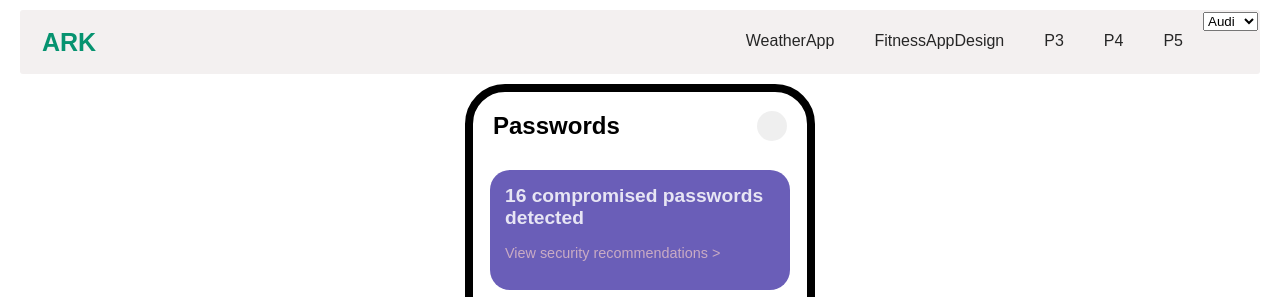
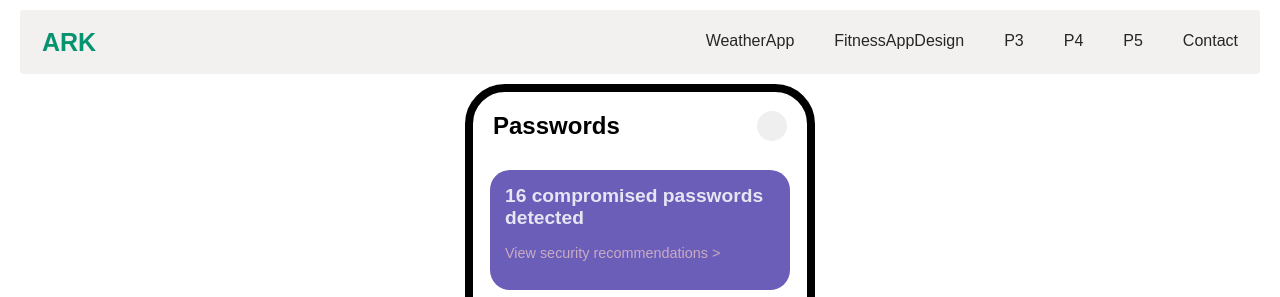
Before and after one commit to Ramkumawat01/savepswd, a plain HTML site: page index.html in a window 1280 px wide. Shown: the top 297 px of the page. Drawn offline with nearby package versions, Linux system fonts and the light colour scheme.

Commit message:
Update index.html

```diff
--- a/index.html
+++ b/index.html
@@ -21,14 +21,7 @@
 				<li><a href="#">P3</a></li>
 				<li><a href="#">P4</a></li>
 				<li><a href="#">P5</a></li>
-				<li>
-					<select>
-					  <option value="volvo">Volvo</option>
-					  <option value="saab">Saab</option>
-					  <option value="vw">VW</option>
-					  <option value="audi" selected>Audi</option>
-					</select>
-				</li>
+				<li><a href="#">Contact</a></li>
 			</ul>
 		</nav>
 		<div class="clearfix"></div>
```
